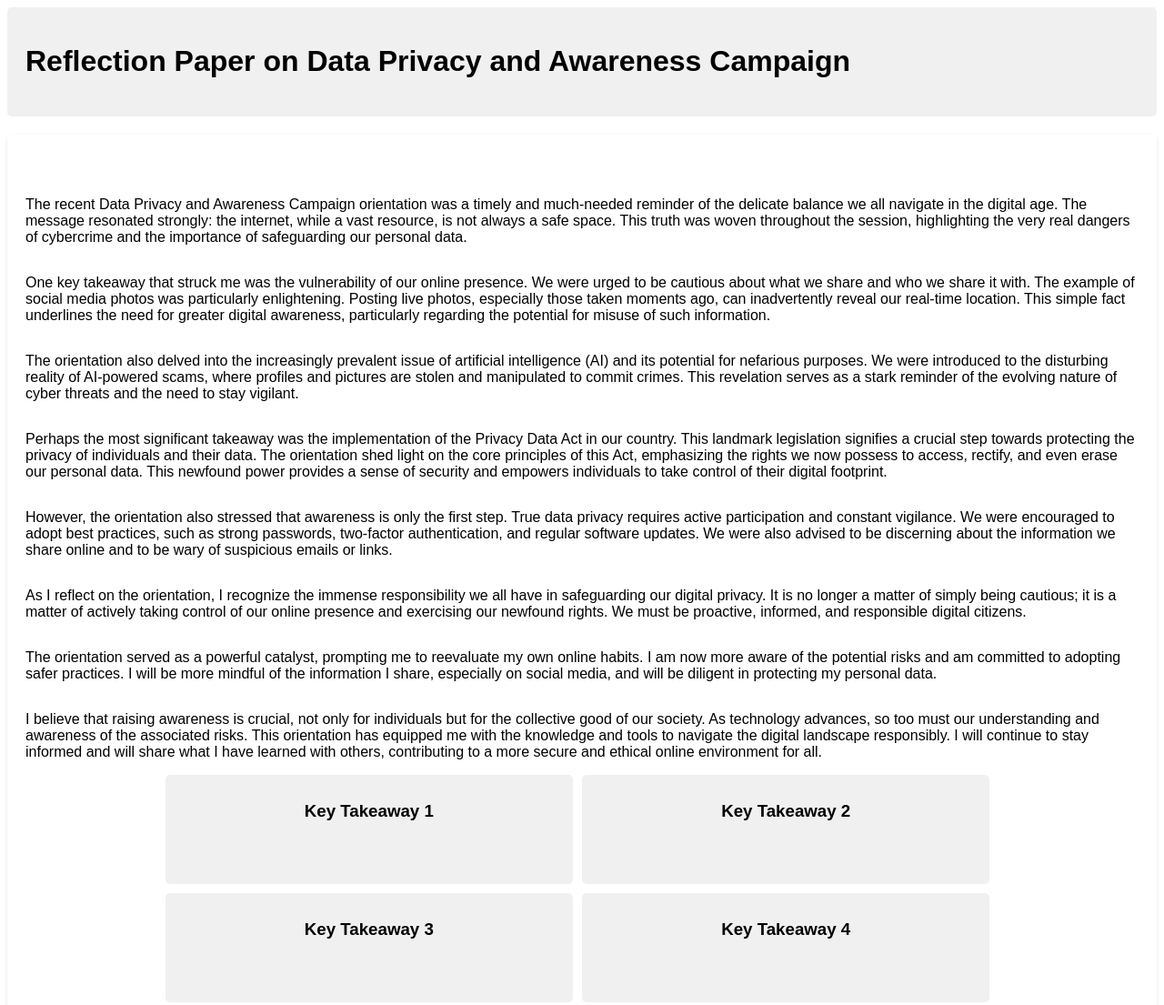
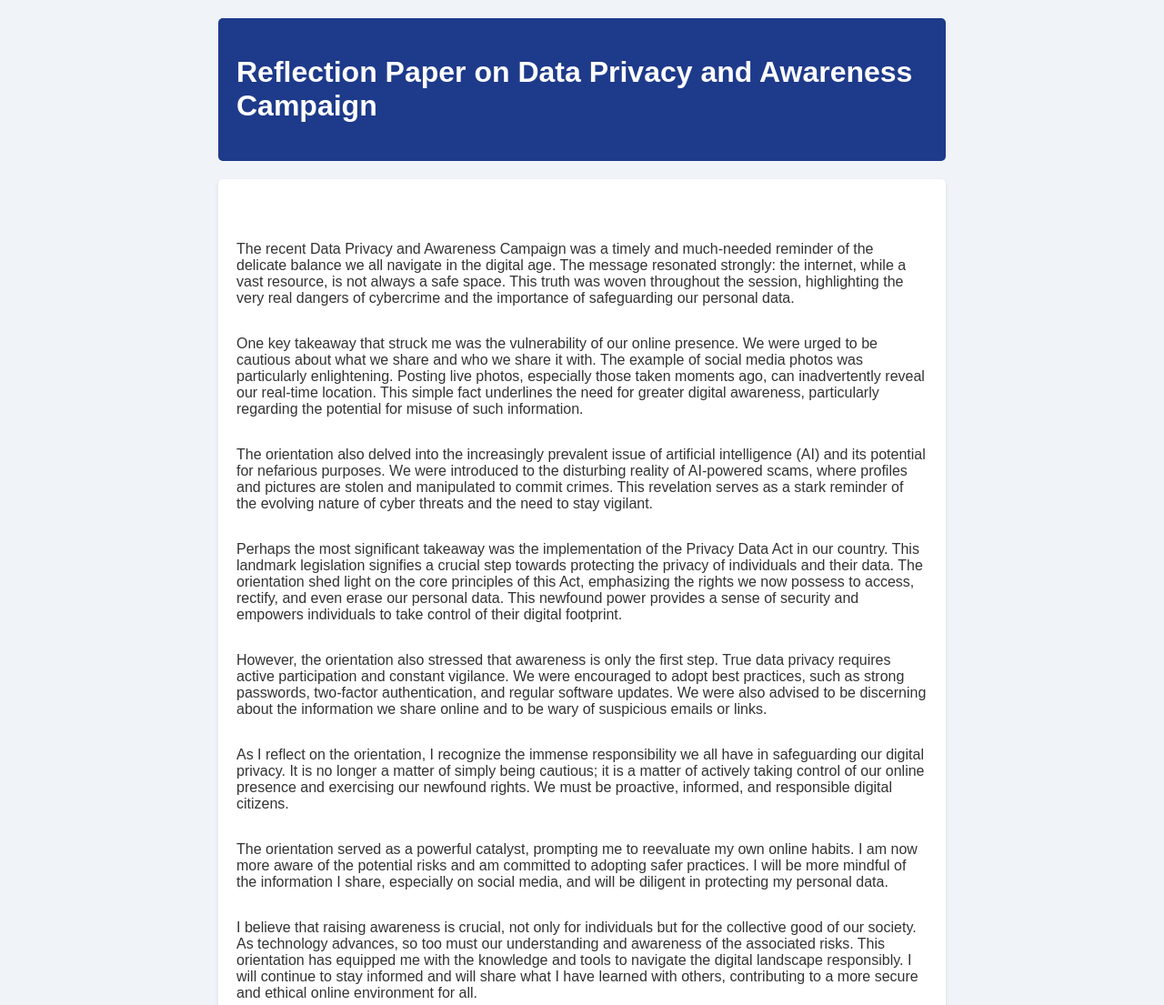
Before and after one commit to UPH-H-F/data-privacy--cyber-awareness-reflection, a plain HTML site: page index.html in a window 1280 px wide. Shown: the top 1105 px of the page at 91% size. Drawn offline with Linux system fonts and the light colour scheme.

Commit message:
Update index.html

```diff
--- a/index.html
+++ b/index.html
@@ -5,17 +5,28 @@
     <style>
         body {
             font-family: sans-serif;
+            background-color: #f0f4f8; /* Light grey background for the body */
+            color: #333; /* Dark grey text color */
+            margin: 0;
+            padding: 0;
+        }
+
+        .container {
+            max-width: 800px; /* Set a maximum width for the content */
+            margin: 0 auto; /* Center the container */
+            padding: 20px; /* Add padding for better readability */
         }
 
         .title-box {
-            background-color: #f0f0f0;
+            background-color: #1e3a8a; /* Dark blue background for the title box */
+            color: #fff; /* White text color */
             padding: 20px;
             margin-bottom: 20px;
             border-radius: 5px;
         }
 
         .content-box {
-            background-color: #fff;
+            background-color: #fff; /* White background for the content box */
             padding: 20px;
             border-radius: 5px;
             box-shadow: 0 2px 4px rgba(0, 0, 0, 0.1);
@@ -25,7 +36,8 @@
         }
 
         .small-box {
-            background-color: #f0f0f0;
+            background-color: #e5e7eb; /* Light grey background for the small boxes */
+            color: #1e3a8a; /* Dark blue text color */
             padding: 10px;
             margin-bottom: 10px;
             border-radius: 5px;
@@ -53,13 +65,14 @@
     </style>
 </head>
 <body>
+    <div class="container">
         <div class="title-box">
             <h1 style="text-align: left;">Reflection Paper on Data Privacy and Awareness Campaign</h1>
         </div>
 
         <div class="content-box">
             <p>
-            <p>The recent Data Privacy and Awareness Campaign orientation was a timely and much-needed reminder of the delicate balance we all navigate in the digital age. The message resonated strongly: the internet, while a vast resource, is not always a safe space. This truth was woven throughout the session, highlighting the very real dangers of cybercrime and the importance of safeguarding our personal data.</p>
+                <p>The recent Data Privacy and Awareness Campaign was a timely and much-needed reminder of the delicate balance we all navigate in the digital age. The message resonated strongly: the internet, while a vast resource, is not always a safe space. This truth was woven throughout the session, highlighting the very real dangers of cybercrime and the importance of safeguarding our personal data.</p>
 
                 <p>One key takeaway that struck me was the vulnerability of our online presence. We were urged to be cautious about what we share and who we share it with. The example of social media photos was particularly enlightening. Posting live photos, especially those taken moments ago, can inadvertently reveal our real-time location. This simple fact underlines the need for greater digital awareness, particularly regarding the potential for misuse of such information.</p>
 
@@ -96,6 +109,7 @@
                 <p>The importance of active participation and constant vigilance in safeguarding data privacy.</p>
             </div>
         </div>
+    </div>
 
     <script>
         function toggleVisibility(element) {
```
Lines whose indentation alone changed are shown as unchanged.
